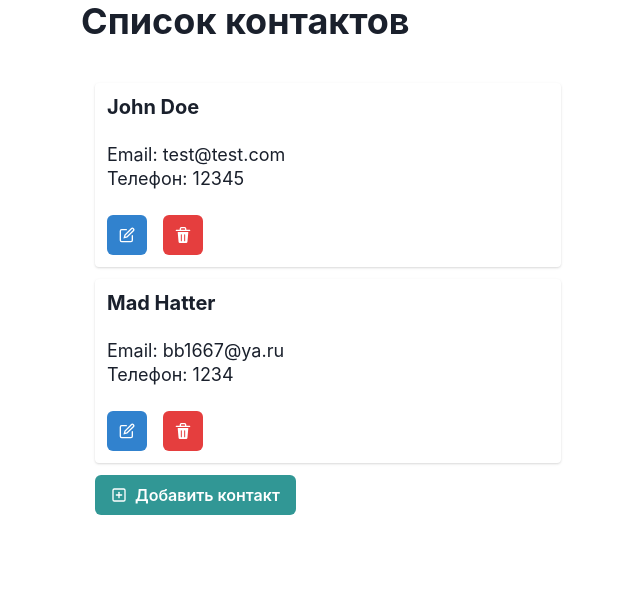
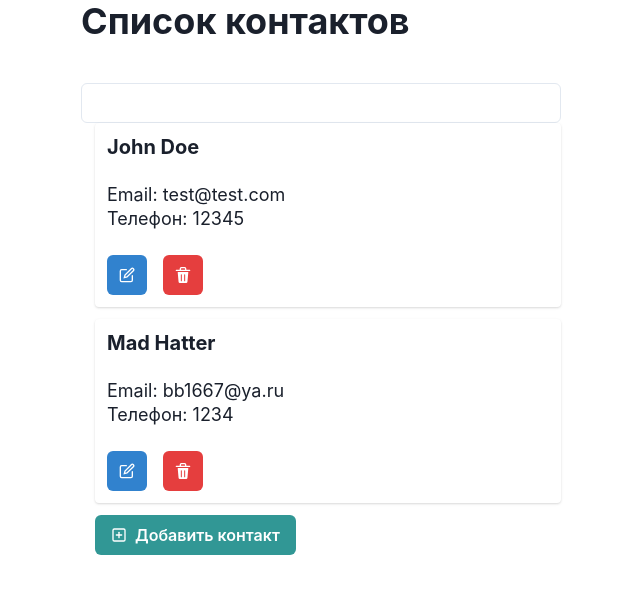
Before and after one commit to v-kazantsev/contacts-app, a React (Vite) app: page /contacts in a window 1280 px wide. Shown: the top 594 px of the page, without its empty margins (319-959 px from the left). Built offline with nearby package versions, Linux system fonts and the light colour scheme; data requests are answered from the project's data file.

Commit message:
implement filter

```diff
--- a/src/components/contacts.tsx
+++ b/src/components/contacts.tsx
@@ -6,7 +6,9 @@ import {
   UnorderedList,
   Heading,
   useDisclosure,
-  Button
+  Button,
+  HStack,
+  Input
 } from '@chakra-ui/react';
 import { Modal } from '@/components/modal';
 import { ContactForm } from '@/components/contact-form';
@@ -17,10 +19,12 @@ import { deleteContact } from '@/features/contacts/actions';
 
 
 type Props = {
-  contacts: Array<Contact>
+  contacts: Array<Contact>;
+  value: string;
+  onChange: (e: React.SyntheticEvent<HTMLInputElement>) => void;
 }
 
-export const Contacts = ({ contacts }: Props) => {
+export const Contacts = ({ contacts, value, onChange }: Props) => {
   const dispatch = useAppDispatch();
   const { isOpen, onClose, onOpen } = useDisclosure();
   const onDelete = (id: string) => dispatch(deleteContact(id));
@@ -33,6 +37,9 @@ export const Contacts = ({ contacts }: Props) => {
   <Center>
     <Container maxW="40%">
       <Heading mb="40px">Список контактов</Heading>
+      <HStack spacing={0}>
+        <Input value={value} onChange={onChange} />
+      </HStack>
       <UnorderedList styleType="none">
         {(contacts || []).map((contact) => (
           <ListItem key={contact.id} mb="12px">
--- /dev/null
+++ b/src/hooks/use-debounce.ts
@@ -0,0 +1,17 @@
+import { useEffect, useState } from 'react';
+
+export const useDebounce = <T = string>(value: T, delay: number = 500) => {
+  const [debouncedValue, setDebouncedValue] = useState<T>(value);
+
+  useEffect(() => {
+    const timeout = setTimeout(() => {
+      setDebouncedValue(value);
+    }, delay);
+
+    return () => {
+      clearTimeout(timeout);
+    };
+  }, [value, delay]);
+
+  return debouncedValue;
+};
--- a/src/views/contacts-view.tsx
+++ b/src/views/contacts-view.tsx
@@ -1,10 +1,23 @@
+import { useState } from 'react';
+import uniq from 'lodash/uniq';
 import { Spinner } from '@chakra-ui/react';
 import { Contacts } from '@/components/contacts';
 import { useAppSelector } from '@/hooks/use-app-selector';
 import { contactsSelector } from '@/features/contacts/selectors/contacts-selector';
+import { Contact } from '@/types';
+import { useDebounce } from '@/hooks/use-debounce';
 
 export const ContactsView = () => {
+  const [filter, setFilter] = useState("");
+  const debouncedFilter = useDebounce(filter);
+  const handleChange = (e: React.SyntheticEvent<HTMLInputElement>) => setFilter((e.target as HTMLInputElement).value);
   const contacts = useAppSelector(contactsSelector);
   const { list, isLoading } = contacts || {};
-  return isLoading ? <Spinner /> : <Contacts contacts={list} />
+  const filterContacts = (list: Array<Contact>) => {
+    const filteredNames = (list || []).filter(({ name }) => name?.toLowerCase().includes(filter.toLowerCase()));
+    const filteredEmails = (list || []).filter(({ email }) => email?.toLowerCase().includes(filter));
+    const filteredPhones = (list || []).filter(({ phone }) => phone?.includes(filter));
+    return uniq([...filteredNames, ...filteredEmails, ...filteredPhones]);
+  };
+  return isLoading ? <Spinner /> : <Contacts contacts={debouncedFilter === "" ? list : filterContacts(list)} value={filter} onChange={handleChange} />
 };
```
